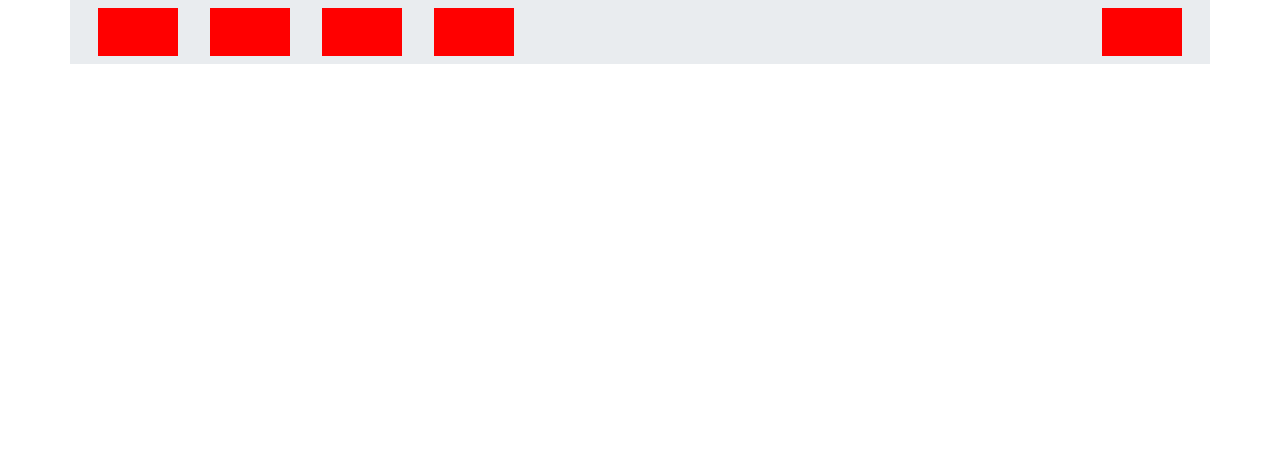
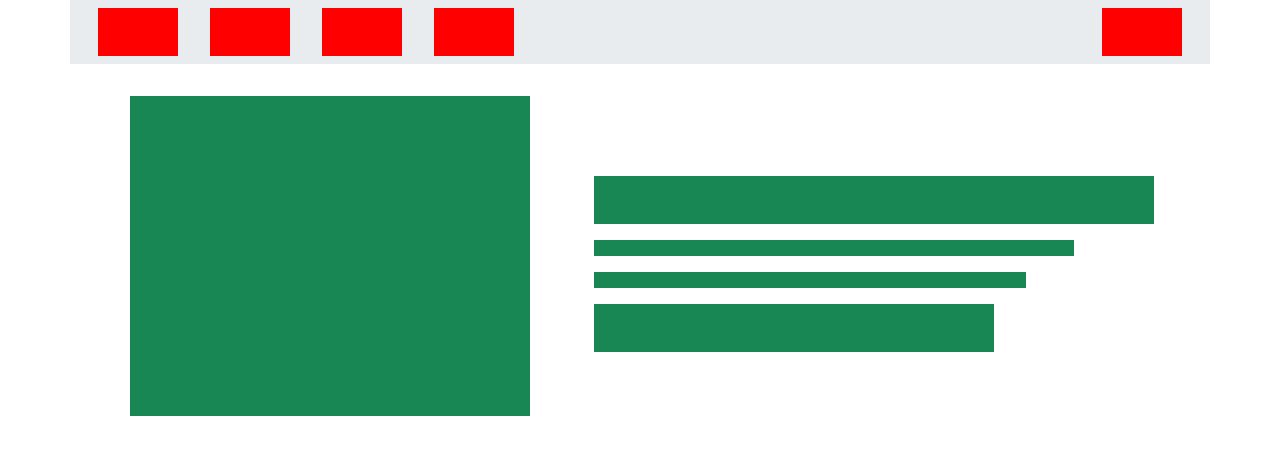
Before and after one commit to CCotuna/TDM-II-5, a website: page index.html in a window 1280 px wide. Drawn offline with nearby package versions, Linux system fonts and the light colour scheme.

Commit message:
Implemented hero-section

```diff
--- a/index.html
+++ b/index.html
@@ -35,6 +35,15 @@
         </div>
 
         <!-- hero section -->
+        <div class="d-flex mt-3 align-items-center">
+            <div class="bg-success mt-3 mb-3 mx-5" style="width: 25rem; height: 20rem;"></div>
+            <div class="d-flex flex-column mt-3 mb-3 mx-3 me-3 justify-content-center">
+                <div class="mt-3 bg-success" style="width:35rem; height: 3rem;"></div>
+                <div class="mt-3 bg-success" style="width:30rem ;height: 1rem"></div>
+                <div class="mt-3 bg-success" style="width:27rem ;height: 1rem"></div>
+                <div class="mt-3 bg-success" style="width:25rem; height: 3rem;"></div>
+            </div>
+        </div>
     </div>
 </body>
 </html>
```
